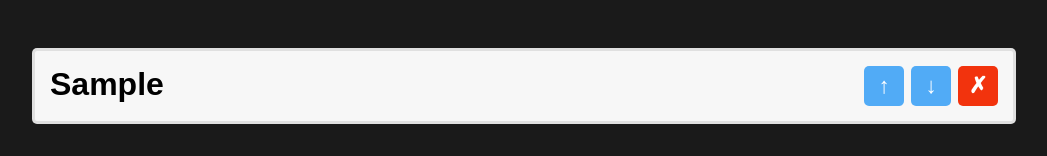
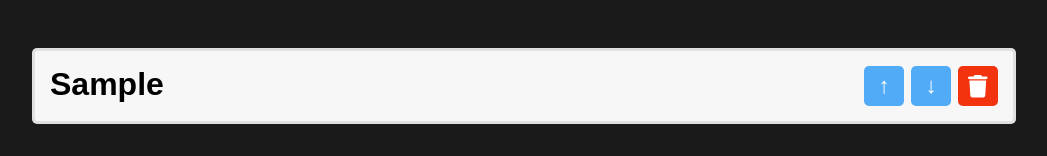
Before and after one commit to cornelgit/React-To-Do-List-App, a React (Vite) app: page / in a window 1280 px wide. Both pictures are taken after typing "Sample" into the empty fields and a click on the button "Add". Shown: the part 273-429 px from the top of the page, without its empty margins (116-1163 px from the left). Built offline with nearby package versions, Linux system fonts and the light colour scheme.

Commit message:
installed FontAwesome library to use for icons. Replaced X with Trash icon for list items delete buttons.

```diff
--- a/package.json
+++ b/package.json
@@ -11,6 +11,9 @@
         "preview": "vite preview"
     },
     "dependencies": {
+        "@fortawesome/fontawesome-svg-core": "^6.6.0",
+        "@fortawesome/free-solid-svg-icons": "^6.6.0",
+        "@fortawesome/react-fontawesome": "^0.2.2",
         "react": "^18.3.1",
         "react-dom": "^18.3.1"
     },
--- a/src/Components/ToDoTaskList.jsx
+++ b/src/Components/ToDoTaskList.jsx
@@ -1,4 +1,6 @@
 import { useState, useEffect } from "react";
+import { FontAwesomeIcon } from "@fortawesome/react-fontawesome";
+import { faTrash } from "@fortawesome/free-solid-svg-icons";
 
 function ToDoTaskList() {
     const [tasks, setTasks] = useState([]);
@@ -100,7 +102,7 @@
                                 className="delete-button"
                                 onClick={() => deleteTask(index)}
                             >
-                                &#x2717;
+                                <FontAwesomeIcon icon={faTrash} />
                             </button>
                         </li>
                     ))}
```
Also changed, not shown: 1 other file (tests, documents, lock files or other folders).
